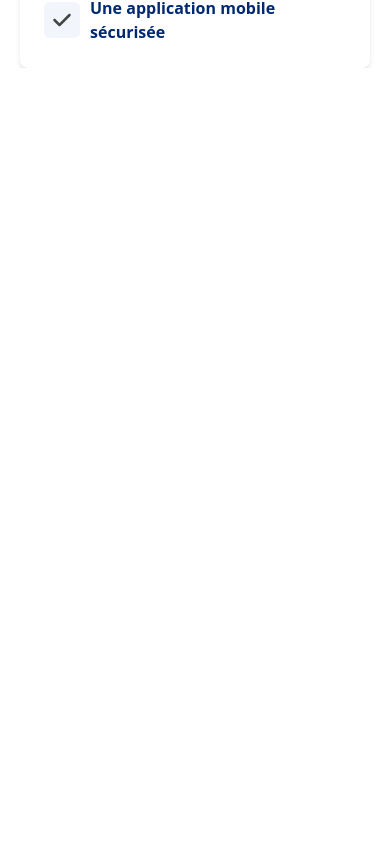
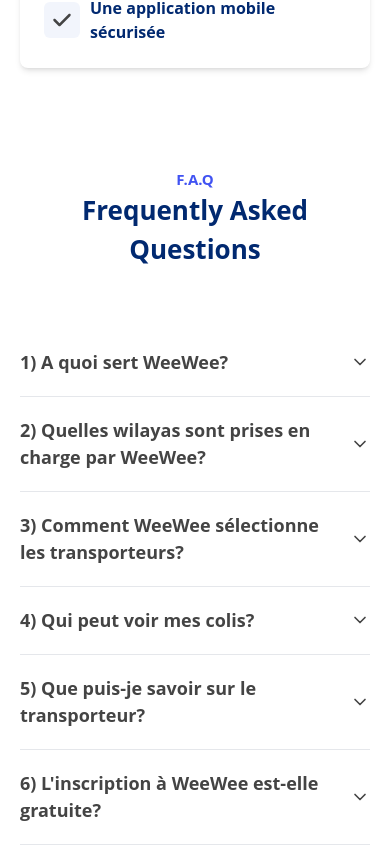
Before and after one commit to SouhailM07/weewee-delivery-landing-page-clone, a React (Vite) app: page / in a window 390 px wide. Shown: the part 5645-6490 px from the top of the page. Before the commit the page ends 5713 px from the top, so only its background shows below. Built offline with nearby package versions, Linux system fonts and the light colour scheme.

Commit message:
[FAQ] component is now /RESPONSIVE/

```diff
--- a/src/components/organisms/FAQ/FAQ.tsx
+++ b/src/components/organisms/FAQ/FAQ.tsx
@@ -43,9 +43,9 @@
     },
   ];
   return (
-    <section className="cc space-y-[3rem]">
+    <section className="cc space-y-[3rem] max-lg:max-w-[35rem]">
       <HeadTitle title="F.A.Q" subTitle="Frequently Asked Questions" />
-      <article className="flex max-lg:flex-wrap gap-x-[1rem]  justify-center">
+      <article className="grid grid-cols-2 max-lg:grid-cols-1 gap-x-[1rem]  ">
         <ul role="list" className="w-full">
           {faq.map((e, i) => (
             <li key={i} role="listitem">
--- a/src/components/templates/MainTemplate/MainTemplate.tsx
+++ b/src/components/templates/MainTemplate/MainTemplate.tsx
@@ -24,7 +24,7 @@
         <Counts />
         <Features />
         {/* <Services /> */}
-        {/* <FAQ /> */}
+        <FAQ />
         {/* <Testimonials /> */}
         {/* <Blog /> */}
         {/* <Contact /> */}
```
